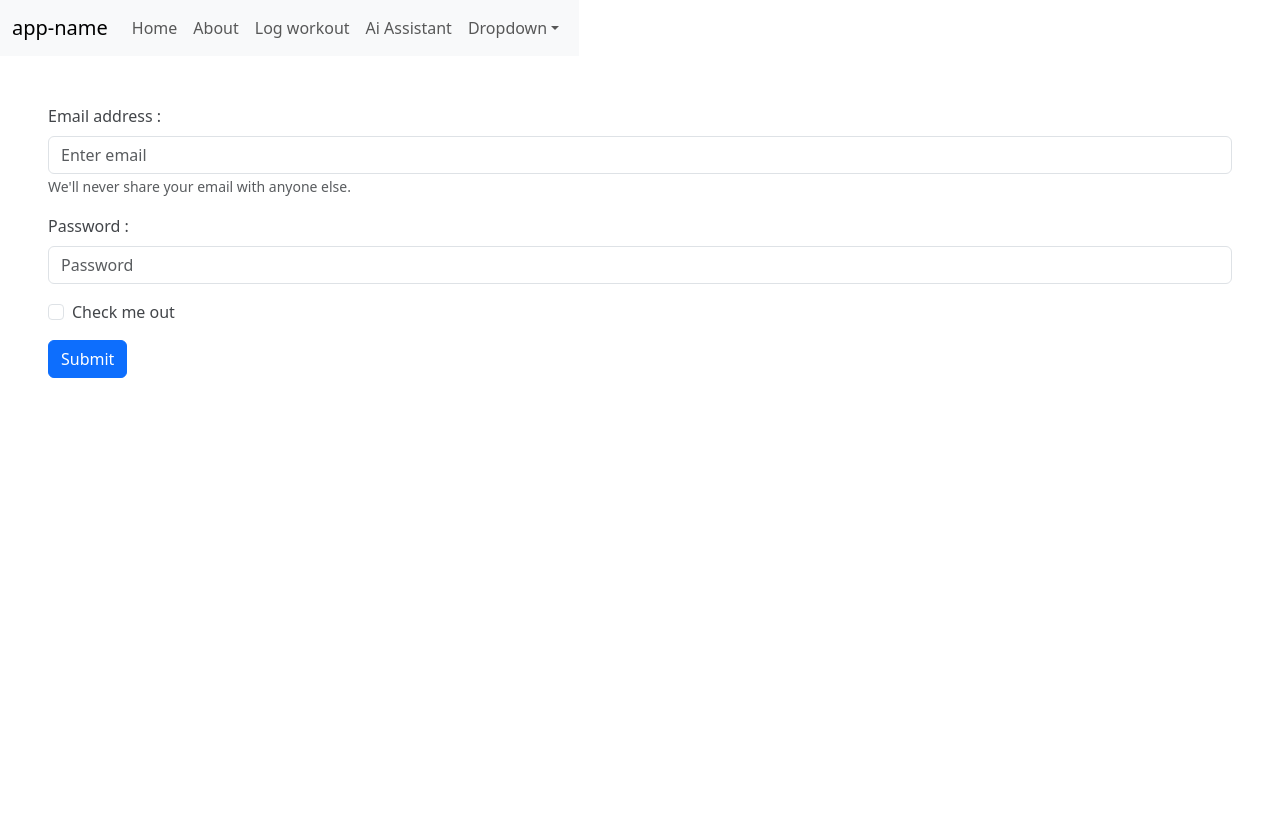
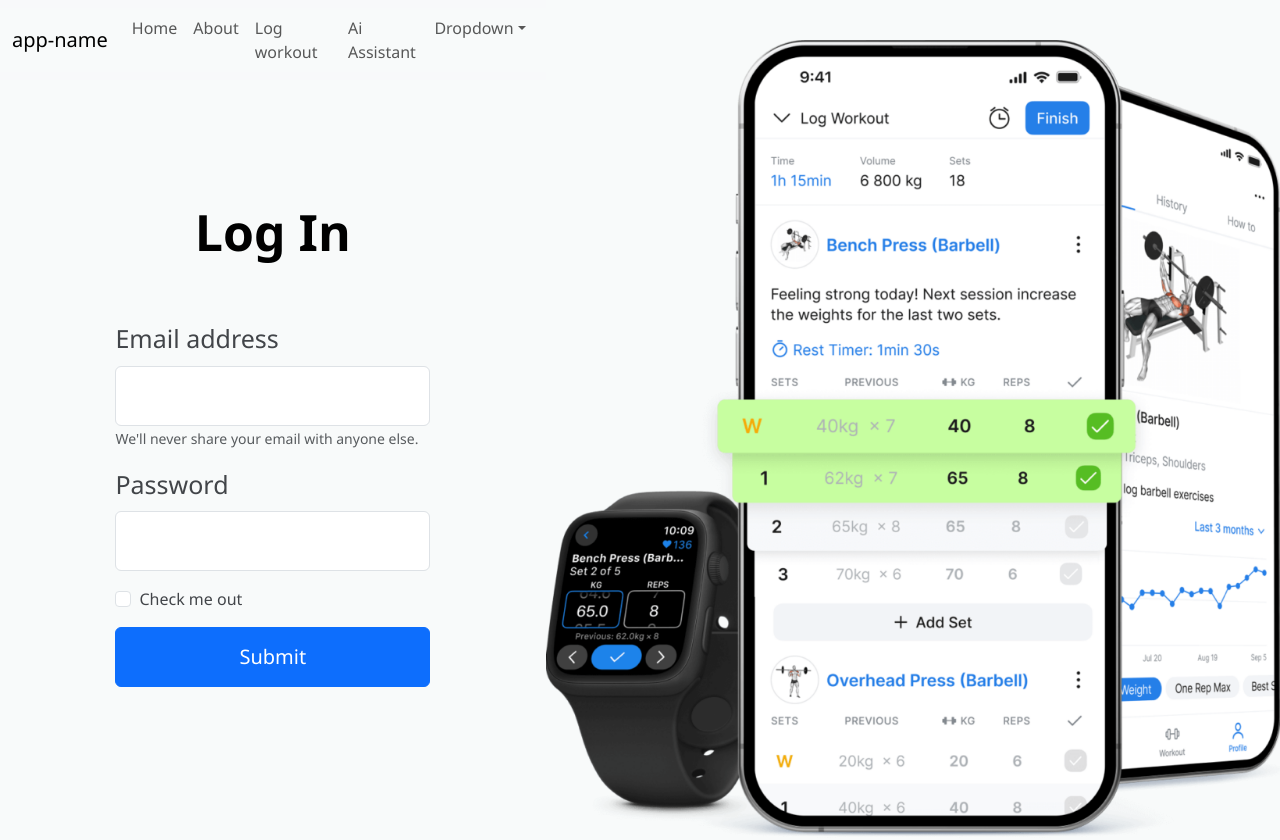
Before and after one commit to santo-27/fitness_app, a React (Create React App) app in the folder client/: page / in a window 1280 px wide. Before the commit the page ends 800 px from the top, so only its background shows below. Built offline with nearby package versions, Linux system fonts and the light colour scheme.

Commit message:
login page

```diff
--- a/client/src/Login/Login.css
+++ b/client/src/Login/Login.css
@@ -4,6 +4,12 @@
     /* border: 3px solid green; */
     text-align: center;
     padding: 10px;
+}
+
+*{
+    background-color: #F8FAFA;
+    /* font-family:'Franklin Gothic Medium', 'Arial Narrow', Arial, sans-serif; */
+    font-family:'Segoe UI', Tahoma, Geneva, Verdana, sans-serif;
 }
 
 /* .Login-label{
@@ -13,3 +19,56 @@
     text-align: right;
      */
 /* } */
+
+div.formDiv{
+    padding: 15%;
+}
+
+div.heading{
+    text-align: center;
+    font-size: 50px;
+    font-weight: 600;
+    margin-bottom: 50px;
+    color: black;
+}
+
+.form-label {
+    font-size: 25px;
+
+}
+
+.form-control::placeholder {
+    font-size: 20px;
+    opacity: 0;
+}
+
+.form-control {
+    height: 60px; /* Adjust the height as needed */
+    font-size: 16px; /* Optional: Increase font size for better readability */
+    color: black;
+
+}
+
+Button{
+    width: 100%;
+    height: 60px;
+}
+
+.larger-text-button {
+    font-size: 20px; /* Or your preferred size */
+  }
+
+div.main{
+    display:grid;
+    grid-template-columns: 1fr 1fr;
+}
+
+div.image{
+    margin-top: 40px;
+    height: 100vh;
+
+}
+
+div.image img{
+    max-height: 100%;
+}
--- a/client/src/Login/Login.js
+++ b/client/src/Login/Login.js
@@ -6,6 +6,7 @@ import axios from "axios";
 import { redirect , useNavigate} from "react-router-dom";
 import AuthContext from '../authContext';
 import "./Login.css"
+import loginImage from './assets/LoginPageImg.png';
 
 
 function Login() {
@@ -69,15 +70,20 @@ function Login() {
 
   return (
 
-    <div>
+    <div className="main">
+    <div >
         <Header />
         {!(user && user.email) ? (<div className='py-5 px-5 justify-content-center '>
         {/* <Row> */}
         {/* <Col md={6}> */}
 
+         <div className='formDiv'>
+         <div className="heading">
+              Log In
+         </div>
             <Form onSubmit={handleSubmit}>
         <Form.Group className="mb-3" controlId="formBasicEmail">
-            <Form.Label className=''>Email address :  </Form.Label>
+            <Form.Label className=''>Email address</Form.Label>
             <Form.Control type="email" placeholder="Enter email" name='email' value={formData.email} onChange={handleChange}/>
 
             <Form.Text className="text-muted">
@@ -86,18 +92,19 @@ function Login() {
         </Form.Group>
 
         <Form.Group className="mb-3" controlId="formBasicPassword">
-            <Form.Label >Password : </Form.Label>
+            <Form.Label >Password</Form.Label>
             <Form.Control type="password" placeholder="Password" name='password' value={formData.password} onChange={handleChange}/>
 
         </Form.Group>
         <Form.Group className="mb-3" controlId="formBasicCheckbox">
             <Form.Check type="checkbox" label="Check me out" />
         </Form.Group>
-        <Button variant="primary" type="submit">
+        <Button variant="primary" type="submit" className="larger-text-button">
             Submit
         </Button>
         {message && <p>{message}</p>}
         </Form>
+        </div>
     {/* </Col> */}
 
     {/* </Row> */}
@@ -108,6 +115,12 @@ function Login() {
 
       </div>
       )}
+
+    </div>
+
+    <div class = "image">
+      <img src={loginImage} alt="img not loaded"></img>
+    </div>
     </div>
   )
 }
```
Also changed, not shown: client/src/Login/assets/LoginPageImg.png (added), 1 other file (tests, documents, lock files or other folders).
